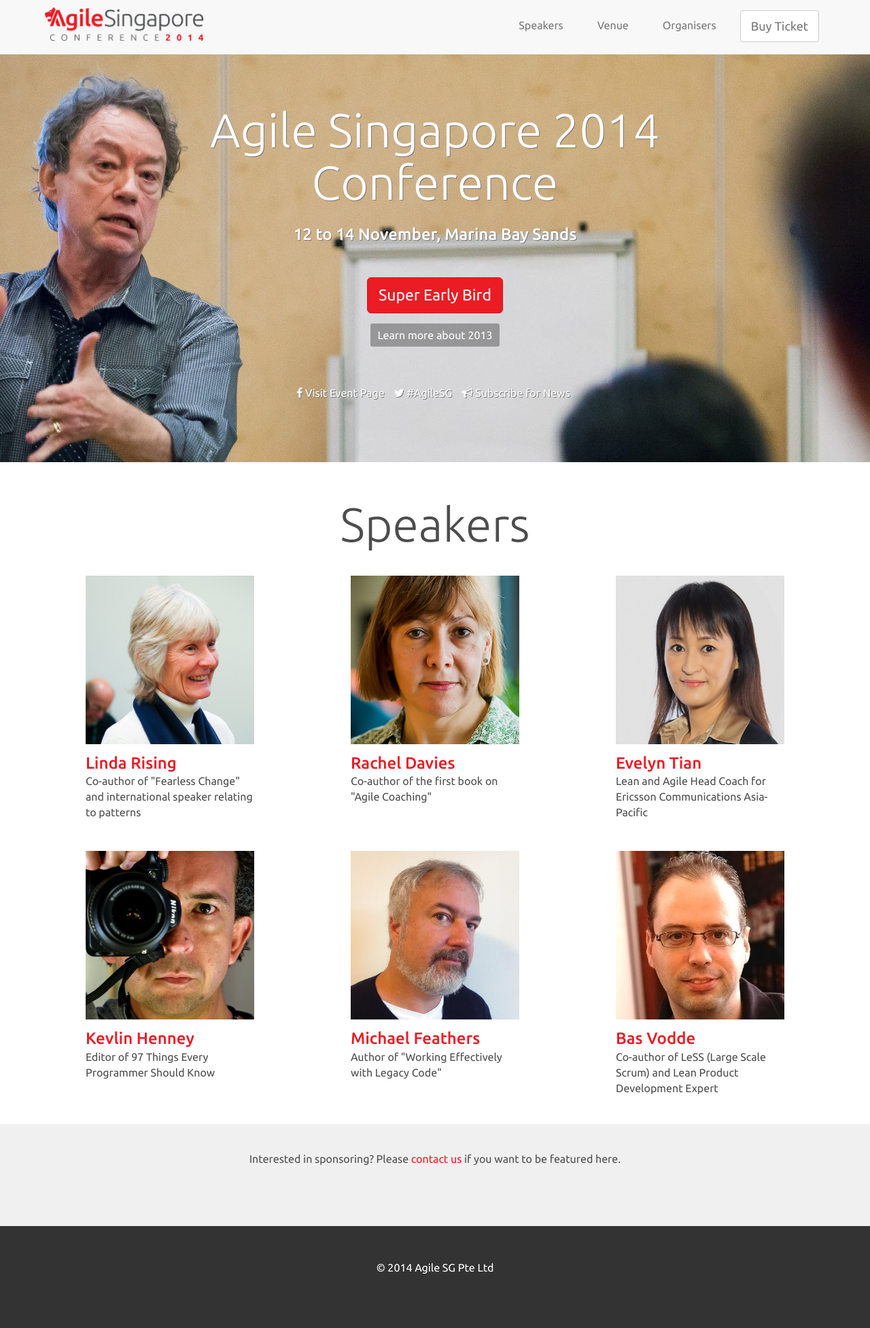
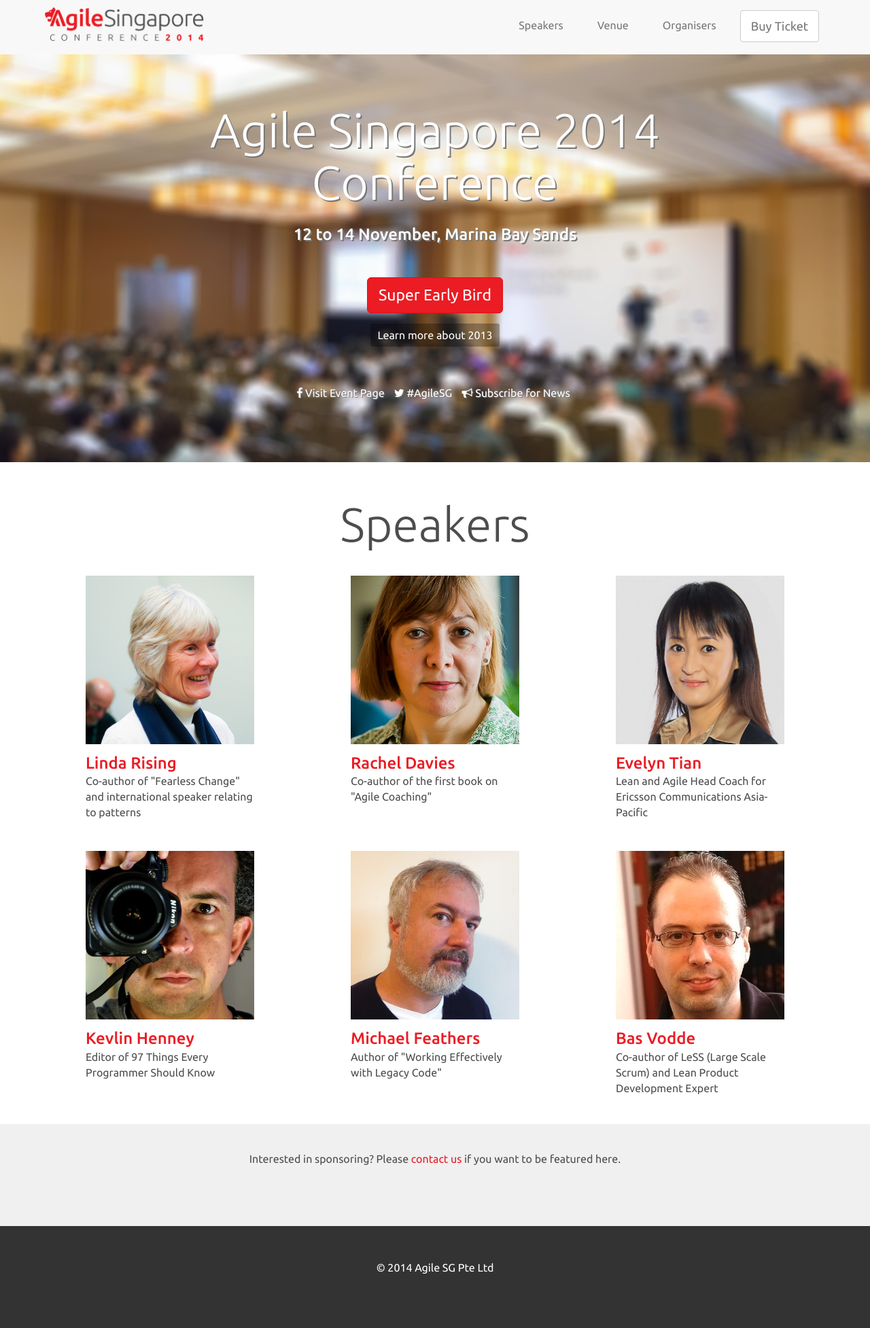
Before and after one commit to agilesingapore/2014, a Jekyll site: the page built from index.md, in a window 1280 px wide. Shown: the whole page at 68% size. Built offline with Jekyll 4.4.1, drawn with Linux system fonts in a browser that asks for light colours; nearby versions of some CDN libraries; Markdown is read by kramdown in place of the engine named in the settings.

Commit message:
Switch cover image

```diff
--- a/css/main.css
+++ b/css/main.css
@@ -30,11 +30,11 @@
 .jumbotron .container h1 {
   font-size: 70px;
   font-weight: 300;
-  text-shadow: 1px 1px #777777;
+  text-shadow: 2px 2px #777777;
 }
 
 .jumbotron .container h2 {
-  text-shadow: 1px 1px #777777;
+  text-shadow: 2px 2px #777777;
   margin-bottom: 50px;
 }
 
```
Also changed, not shown: img/bg_home.jpg.
